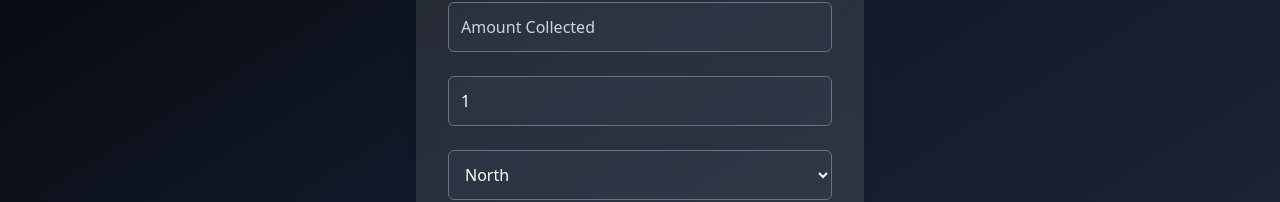
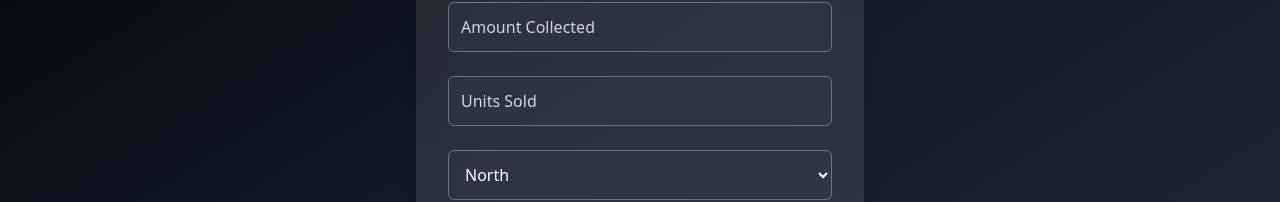
Before and after one commit to bumbleb33/sales-tracker-frontend, a React (Vite) app: page /add-sale in a window 1280 px wide. Shown: the part 377-579 px from the top of the page. Built offline with nearby package versions, Linux system fonts and the light colour scheme.

Commit message:
added units in the addsale page dedits

```diff
--- a/src/pages/AddSale.jsx
+++ b/src/pages/AddSale.jsx
@@ -17,7 +17,7 @@ export default function AddSale() {
   const [region, setRegion] = useState('North');
   const [message, setMessage] = useState('');
   const [randomQuote, setRandomQuote] = useState('');
-  const [unitsSold, setUnitsSold] = useState(1);
+  const [unitsSold, setUnitsSold] = useState('');
 
 
   useEffect(() => {
```
